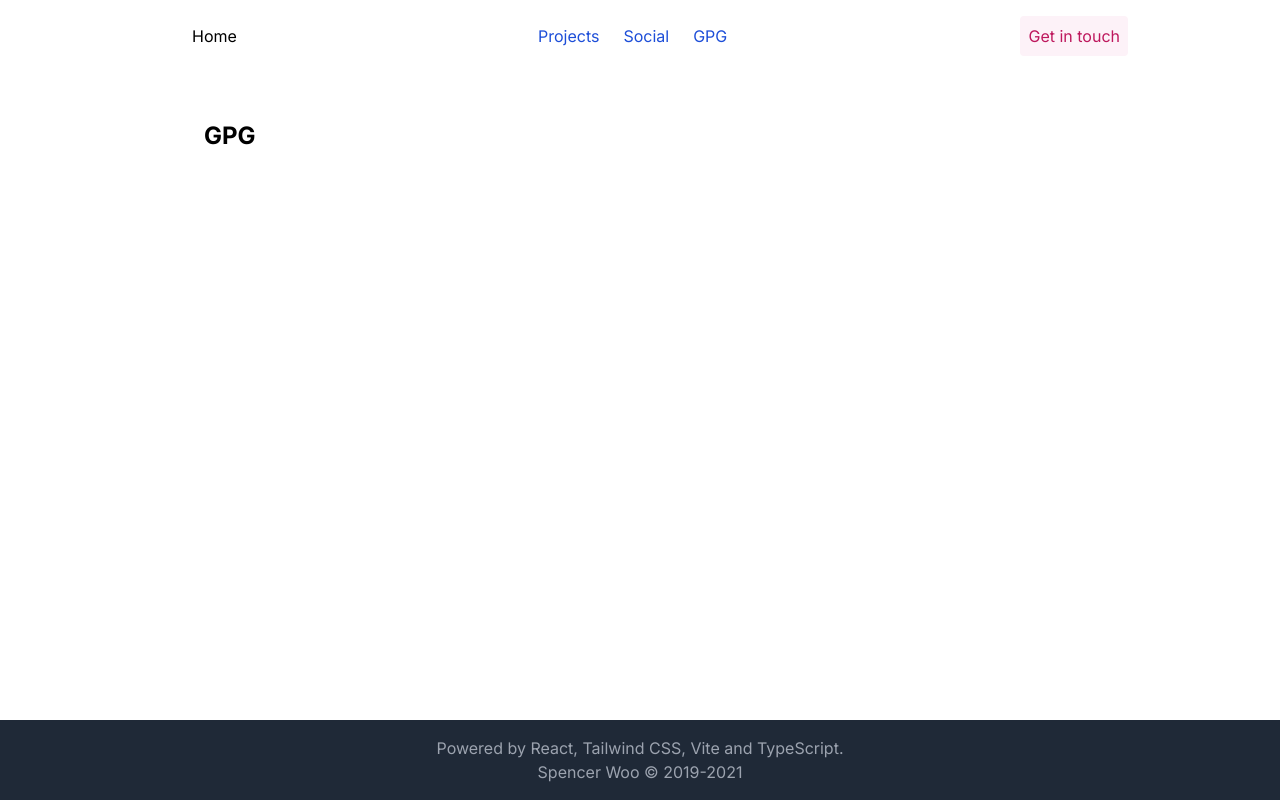
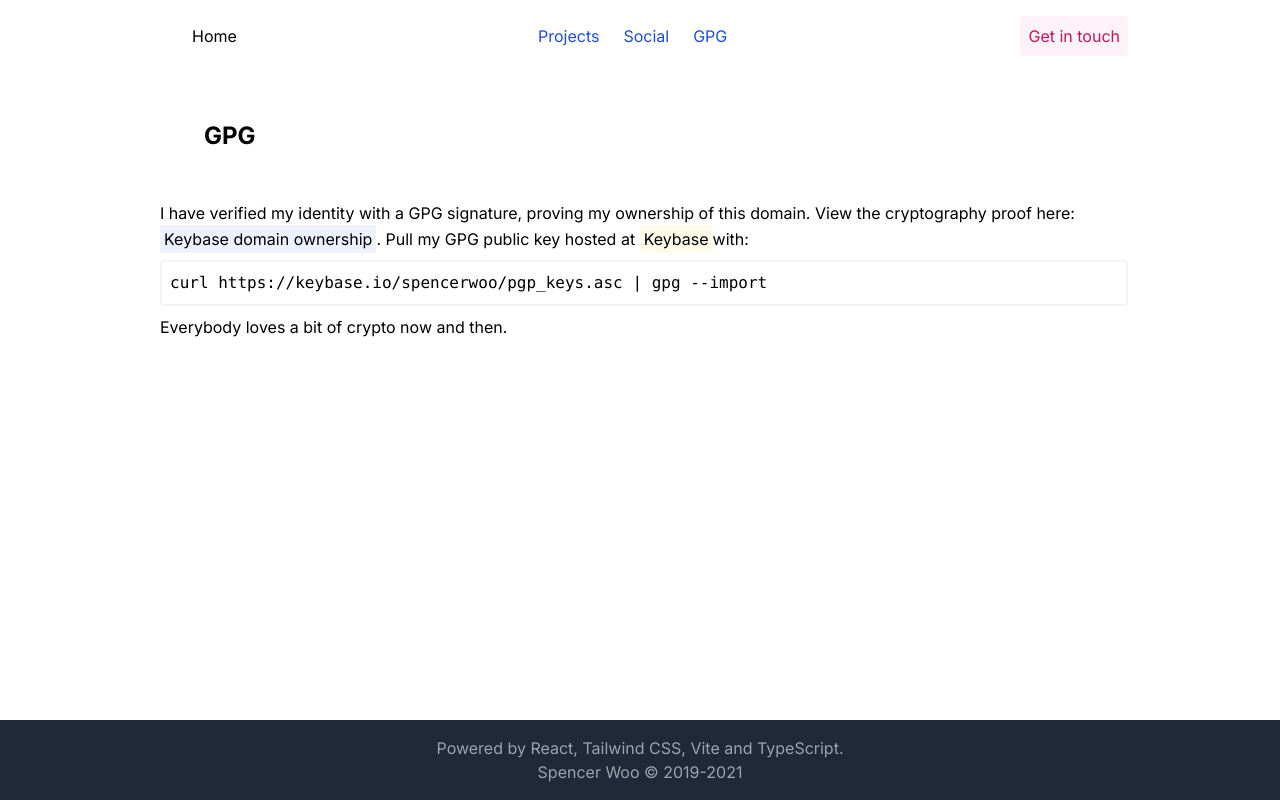
Before and after one commit to fat-bamboo/portfolio-react, a React (Vite) app: page /gpg in a window 1280 px wide. Built offline with nearby package versions, Linux system fonts and the light colour scheme; some icons are missing.

Commit message:
feat: GPG page

```diff
--- a/src/views/GPG.tsx
+++ b/src/views/GPG.tsx
@@ -3,11 +3,39 @@ import { FingerPrintOutline } from 'heroicons-react'
 
 const GPG = () => {
   return (
-    <div className="pl-2">
+    <div className="lg:pl-2">
       <div className="text-2xl font-bold flex items-center">
         <FingerPrintOutline size={28} className="mr-4" />
         <div>GPG</div>
       </div>
+
+      <div className="leading-relaxed mt-12">
+        I have verified my identity with a GPG signature, proving my ownership of this domain. View the cryptography
+        proof here:{' '}
+        <a
+          className="p-1 bg-indigo-50 hover:text-indigo-600"
+          href="http://keybase.io/spencerwoo/sigchain#abb6f40f8c804e7411e91544b7cdb8e011df8e6f84dcd0b709f848f85dc6248d0f"
+          target="_blank"
+          rel="noopener noreferrer"
+        >
+          Keybase domain ownership
+        </a>
+        . Pull my GPG public key hosted at{' '}
+        <a
+          className="p-1 bg-yellow-50 hover:text-yellow-600"
+          href="http://keybase.io/spencerwoo"
+          target="_blank"
+          rel="noopener noreferrer"
+        >
+          Keybase
+        </a>
+        with:
+        <pre className="font-mono p-2 mt-2 border-2 border-gray-100 rounded overflow-auto">
+          curl https://keybase.io/spencerwoo/pgp_keys.asc | gpg --import
+        </pre>
+      </div>
+
+      <div className="leading-relaxed mt-2">Everybody loves a bit of crypto now and then.</div>
     </div>
   )
 }
```
